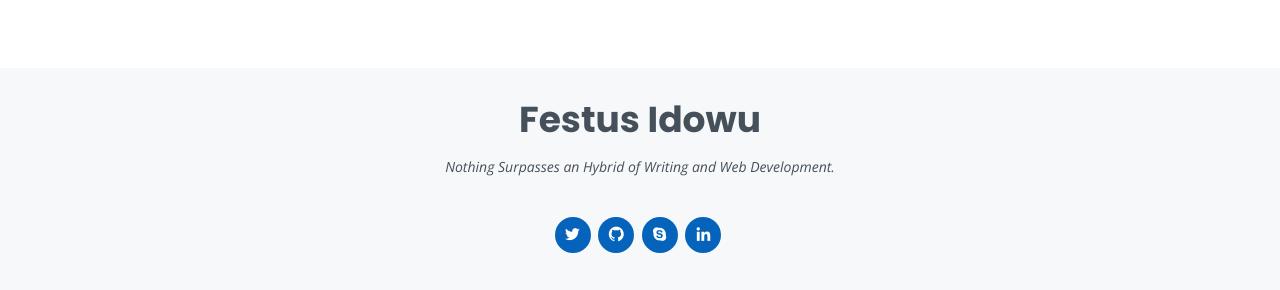
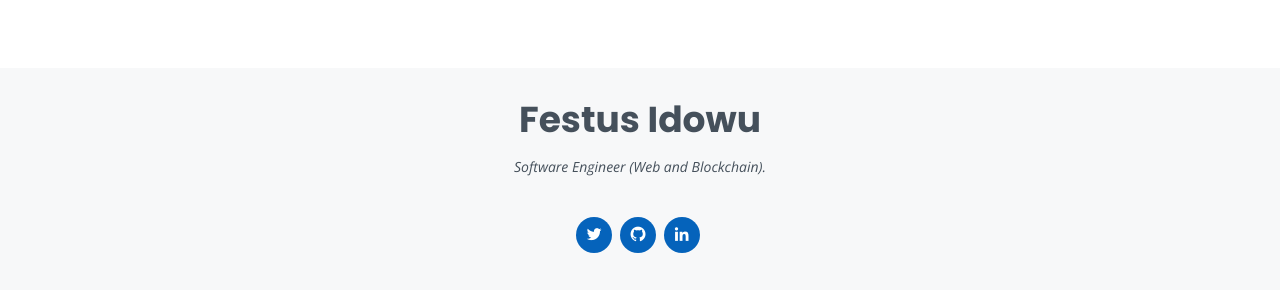
Before and after one commit to Mcnoble1/Portfolio, a plain HTML site: page index.html in a window 1280 px wide. Shown: the part 2495-2785 px from the top of the page. Drawn offline with nearby package versions, Linux system fonts and the light colour scheme; files whose address does not match are found by name.

Commit message:
feat: updated socials and info :octocat:

```diff
--- a/index.html
+++ b/index.html
@@ -51,11 +51,10 @@
   <section id="hero" class="d-flex flex-column justify-content-center">
     <div class="container" data-aos="zoom-in" data-aos-delay="100">
       <h1>Festus Idowu</h1>
-      <p>I'm <span class="typed" data-typed-items="an Engineer in the making, a Software Developer,a Freelancer"></span></p>
+      <p>I'm <span class="typed" data-typed-items="an Electronic and Electrical Engineer, a Software Engineer, Blockchain Engineer"></span></p>
       <div class="social-links">
         <a href="https://twitter.com/Mcnobledev" class="twitter"><i class="bx bxl-twitter"></i></a>
         <a href="https://github.com/Mcnoble1" class="github"><i class="bx bxl-github"></i></a>
-        <a href="https://join.skype.com/invite/byBPeOexq4Qh" class="google-plus"><i class="bx bxl-skype"></i></a>
         <a href="https://www.linkedin.com/in/festus-idowu-8269b3159/" class="linkedin"><i class="bx bxl-linkedin"></i></a>
       </div>
     </div>
@@ -229,12 +228,11 @@
   <footer id="footer">
     <div class="container">
       <h3>Festus Idowu</h3>
-      <p>Nothing Surpasses an Hybrid of Writing and Web Development.</p>
+      <p>Software Engineer (Web and Blockchain).</p>
       <div class="social-links">
         <a href="https://twitter.com/Mcnobledev" class="twitter"><i class="bx bxl-twitter"></i></a>
         <a href="https://github.com/Mcnoble1" class="github"><i class="bx bxl-github"></i></a>
-        <a href="https://join.skype.com/invite/byBPeOexq4Qh" class="google-plus"><i class="bx bxl-skype"></i></a>
-        <a href="https://www.linkedin.com/in/festus-idowu-8269b3159/" class="linkedin"><i class="bx bxl-linkedin"></i></a>
+        <a href="https://www.linkedin.com/in/festus-idowu" class="linkedin"><i class="bx bxl-linkedin"></i></a>
       </div>
       <div class="copyright">
         &copy; Copyright <strong><span>Festus Idowu</span></strong>. All Rights Reserved
```
